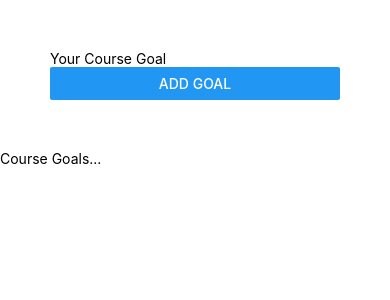
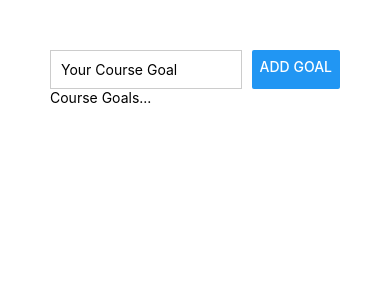
Before and after one commit to cliffgor/RNCourse, a React Native app: screen / in a window 390 px wide. Shown: the top 300 px of the page. Built offline with nearby package versions, Linux system fonts and the light colour scheme.

Commit message:
Add flexbox properties and exploring all flexbox styling properties with the stylesheet object

```diff
--- a/App.js
+++ b/App.js
@@ -2,9 +2,9 @@
 
 export default function App() {
   return (
-    <View >
-      <View style={styles.appContainer}>
-        <TextInput placeholder='Your Course Goal' />
+    <View style={styles.appContainer}>
+      <View style={styles.inputContainer}>
+        <TextInput style={styles.textInput} placeholder='Your Course Goal' />
         <Button title='Add Goal' />
       </View>
       <View>
@@ -18,4 +18,15 @@
   appContainer: {
     padding: 50
   },
+  inputContainer: {
+    flexDirection: 'row',
+    justifyContent: 'space-between',
+  },
+  textInput: {
+    borderWidth: 1,
+    borderColor: '#cccccc',
+    width: '80%',
+    marginRight: 10,
+    padding: 10
+  }
 });
```
